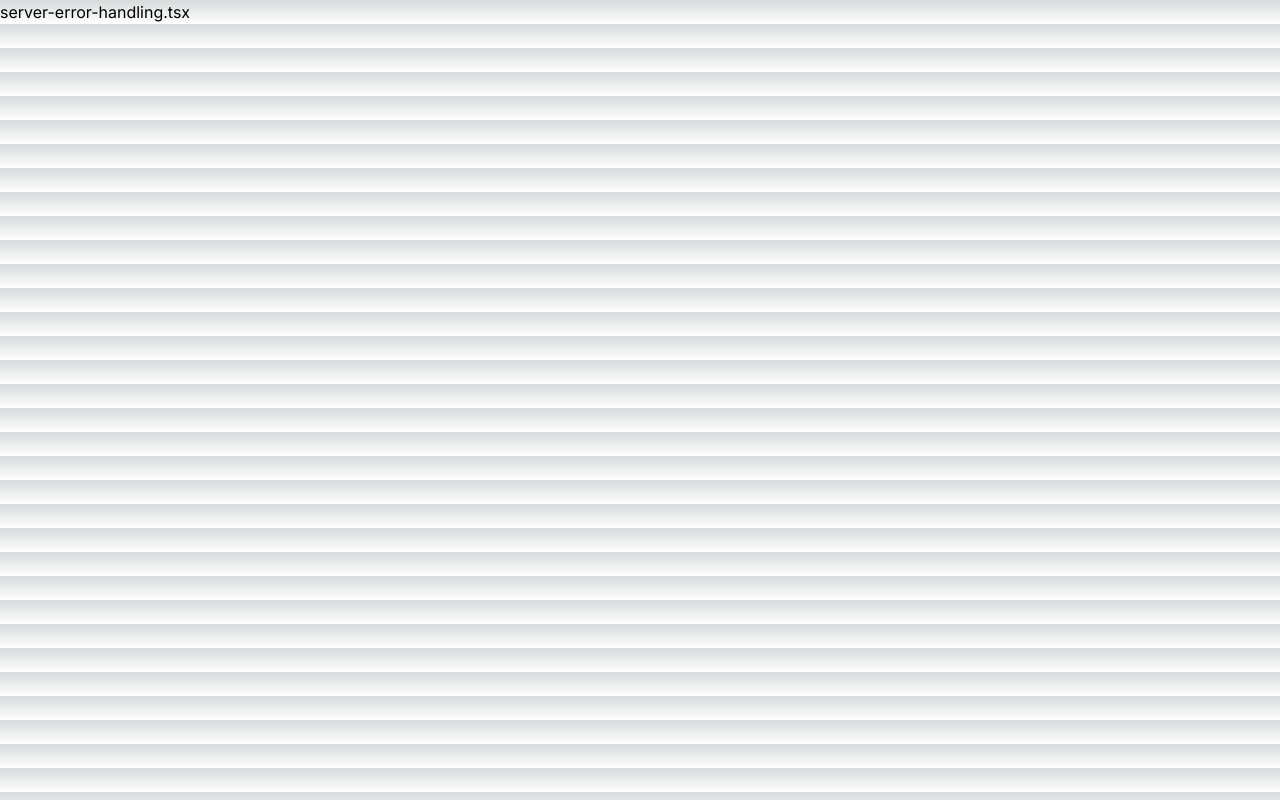
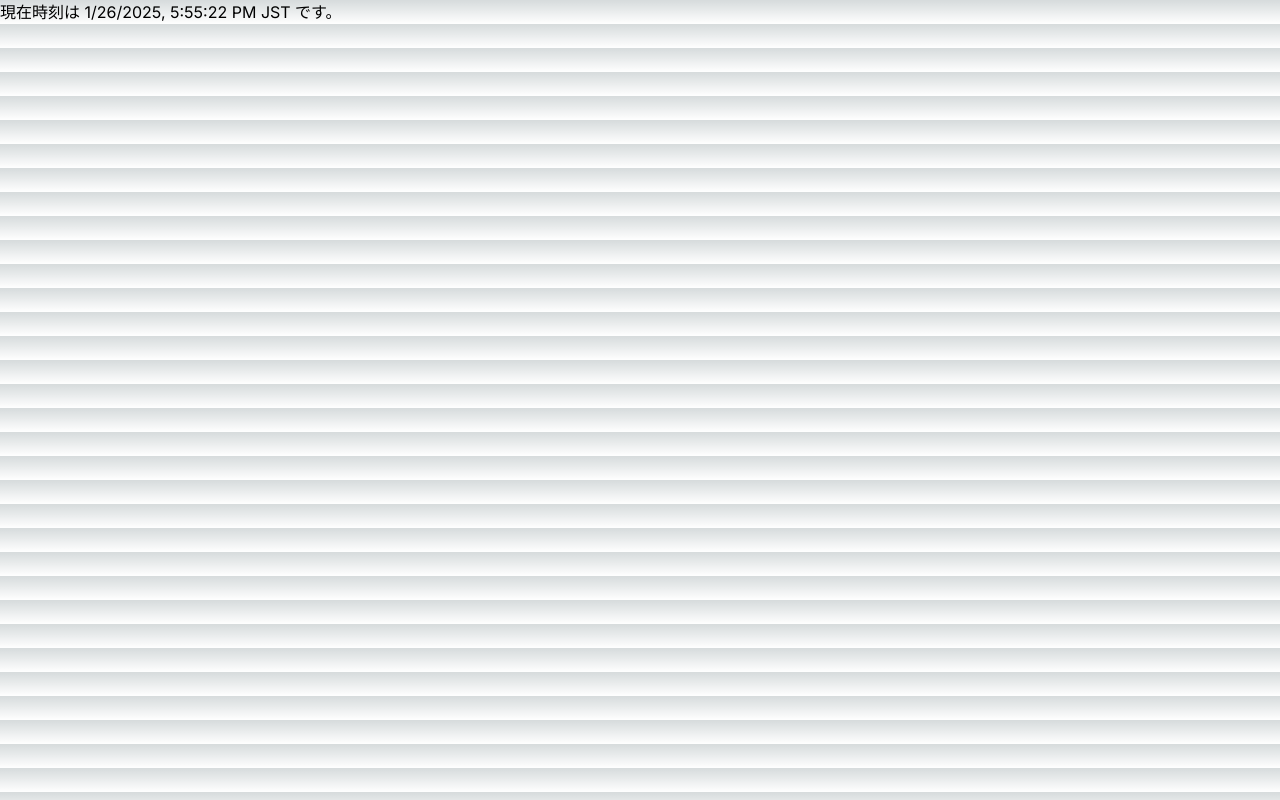
Before and after one commit to sudo-yoko/portfolio-nextjs, a Next.js app: page /sample/server-error-handling in a window 1280 px wide. Built offline with nearby package versions, Linux system fonts and the light colour scheme.

Commit message:
202501301440

```diff
--- a/app/sample/server-error-handling/page.tsx
+++ b/app/sample/server-error-handling/page.tsx
@@ -1,9 +1,16 @@
 import { withErrorHandling } from '@/modules/error-handlers/server-error-handler';
 
 export default function Page() {
+  const jst = new Date(new Date().toISOString()).toLocaleString();
+
+  // サーバー側処理をwithErrorHandlingの引数に渡します。
+  // serverProcess内で使用しているjst変数は、クロージャを通じてアクセスされます。
   return withErrorHandling(() => serverProcess());
+
+  // サーバー側処理を内部関数として定義することで、
+  // withErrorHandling の引数に簡潔に渡せるため、コードの可読性が向上します。
   function serverProcess() {
-    return <div>server-error-handling.tsx</div>;
+    return <div>現在時刻は {jst} JST です。</div>;
   }
 }
 
```
